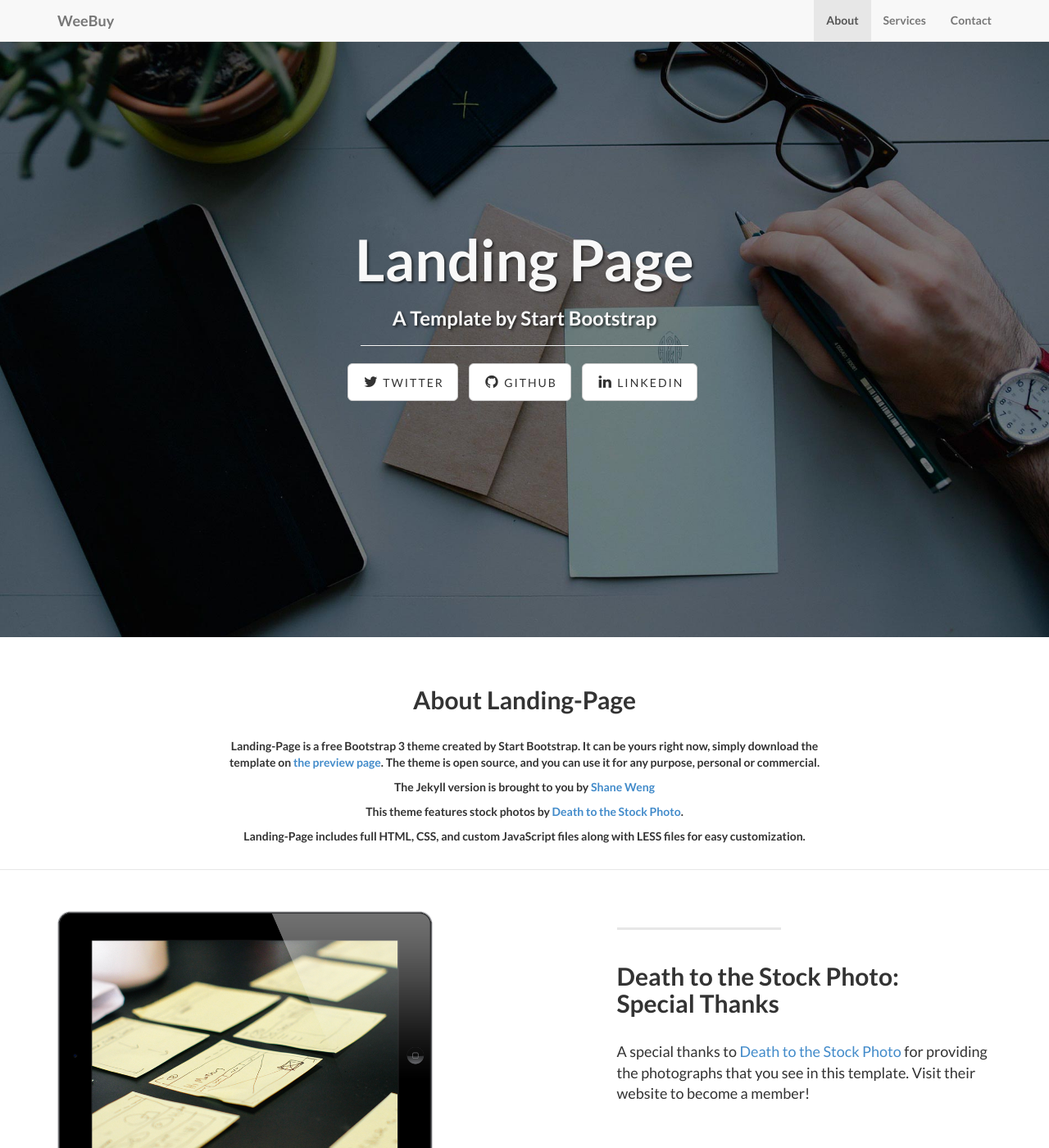
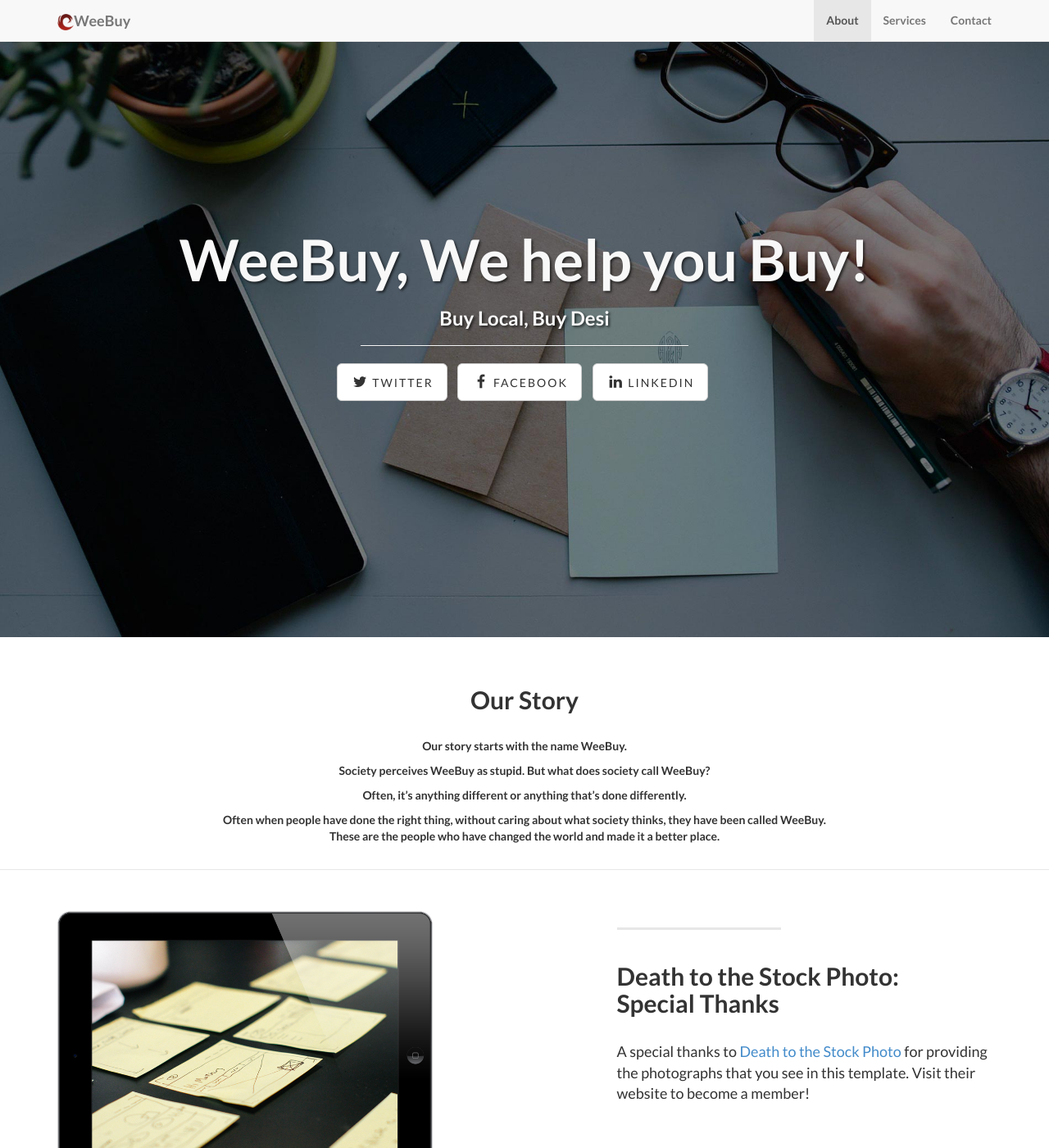
Before and after one commit to rahul-das/rahul-das.github.io, a Jekyll site: the page built from index.html, in a window 1280 px wide and 1400 px high. Shown: the whole window at 82% size. Built offline with Jekyll 4.4.1, drawn with Linux system fonts in a browser that asks for light colours; some of the changed text lies outside the part shown.

Commit message:
Text, BG image changes

```diff
--- a/_config.yml
+++ b/_config.yml
@@ -2,16 +2,18 @@
 #      Main Configs       #
 # ----------------------- #
 
-url: http://yoursite.com
+logo: weebuy.png
+
+url: http://weebuy.in
 title: WeeBuy
-email: your-email@domain.com
-author: Your Name
+email: rahul.das@weebuy.in
+author: Rahul Kumar das
 description: > # "Write an awesome description for your new site here.
   You can edit this line in _config.yml. It will appear in your document
   head meta (for Google search results) and in your feed.xml site
   description.
-copyright: 'Copyright &copy; 2015 Your Name. All Rights Reserved.'
-credits: 'Credits: Landing Page is a free to use, open source Bootstrap theme created by <a href="http://startbootstrap.com/">Start Bootstrap</a>.'
+copyright: 'Copyright &copy; 2018 WeeBuy. All Rights Reserved.'
+# credits: ''
 
 # ----------------------- #
 #    Jekyll & Plugins     #
@@ -27,8 +29,8 @@ permalink: pretty
 
 social:
   - title: twitter
-    url: https://twitter.com/SBootstrap
-  - title: github
-    url: https://github.com/IronSummitMedia/startbootstrap
+    url:
+  - title: facebook
+    url:
   - title: linkedin
     url:
--- a/_includes/about.html
+++ b/_includes/about.html
@@ -3,12 +3,12 @@
         <div class="row">
             <div class="col-lg-8 col-lg-offset-2">
               <br/><br/>
-              <h2>About Landing-Page</h2>
+              <h2>Our Story</h2>
               <br/>
-                <p>Landing-Page is a free Bootstrap 3 theme created by Start Bootstrap. It can be yours right now, simply download the template on <a href="http://startbootstrap.com/template-overviews/landing-page/">the preview page</a>. The theme is open source, and you can use it for any purpose, personal or commercial.</p>
-                <p>The Jekyll version is brought to you by <a href="https://github.com/swcool">Shane Weng</a></p>
-                <p>This theme features stock photos by <a href="http://join.deathtothestockphoto.com//">Death to the Stock Photo</a>.</p>
-                <p>Landing-Page includes full HTML, CSS, and custom JavaScript files along with LESS files for easy customization.</p>
+                <p>Our story starts with the name WeeBuy.</p>
+                <p>Society perceives WeeBuy as stupid. But what does society call WeeBuy?</p>
+                <p>Often, it’s anything different or anything that’s done differently.</p>
+                <p>Often when people have done the right thing, without caring about what society thinks, they have been called WeeBuy. These are the people who have changed the world and made it a better place.</p>
                 <br/>
               </div>
         </div>
--- a/_includes/header.html
+++ b/_includes/header.html
@@ -9,7 +9,7 @@
                 <span class="icon-bar"></span>
                 <span class="icon-bar"></span>
             </button>
-            <a class="navbar-brand page-scroll" href="#home">{{ site.title }}</a>
+            <a class="navbar-brand page-scroll" href="#home"><img src="{{ site.logo }}" alt="Smiley face" height="100%">{{ site.title }}</a>
         </div>
         <!-- Collect the nav links, forms, and other content for toggling -->
         <div class="collapse navbar-collapse" id="bs-example-navbar-collapse-1">
--- a/index.html
+++ b/index.html
@@ -1,5 +1,5 @@
 ---
 layout: default
-title: Landing Page
-subTitle: A Template by Start Bootstrap
+title: WeeBuy, We help you Buy!
+subTitle: Buy Local, Buy Desi
 ---
```
Also changed, not shown: 4 other files.
